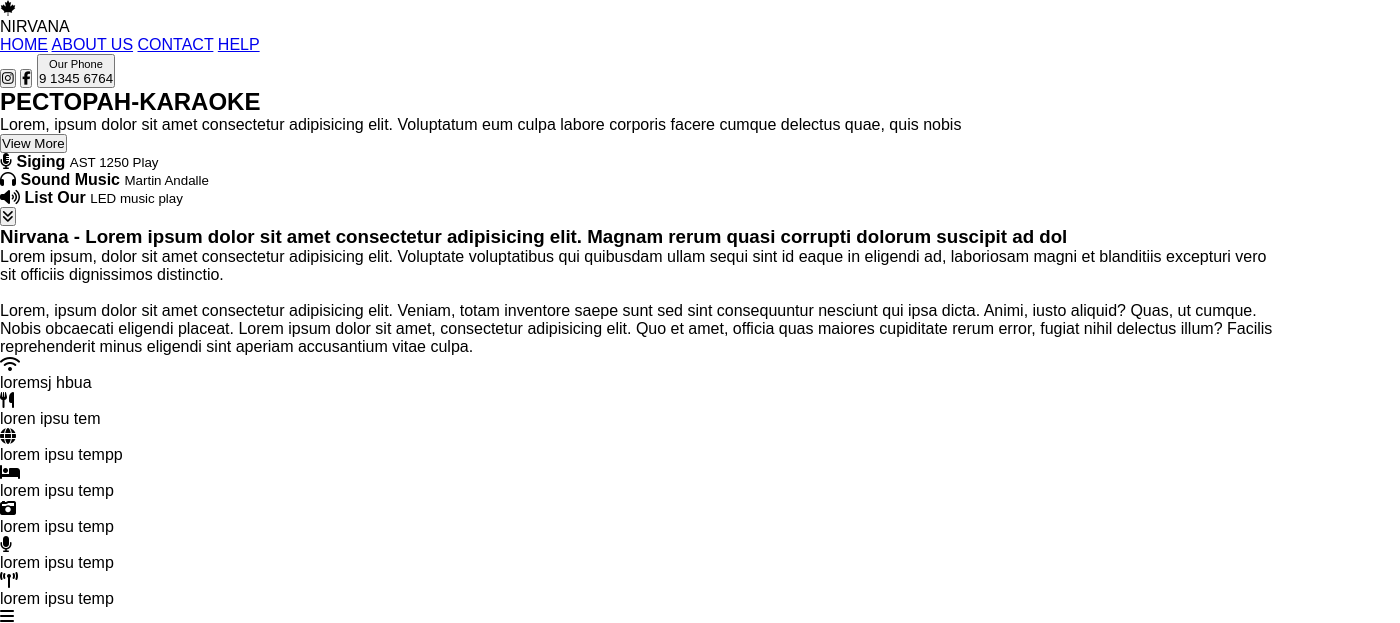
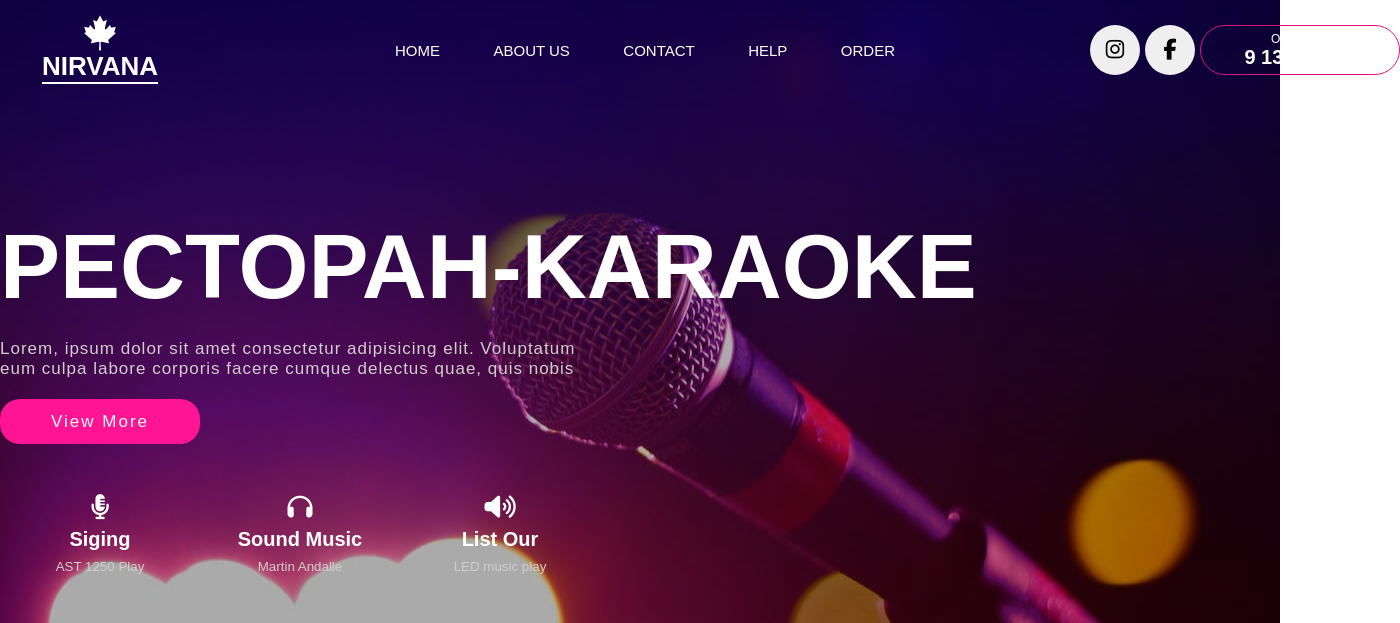
Before and after one commit to cristDSTK/Proyecto-21-Karaoke-Page, a plain HTML site: page index.html in a window 1280 px wide. Shown: the top 623 px of the page, 1400 px wide, since content can reach past the window. Drawn offline with Linux system fonts and the light colour scheme.

Commit message:
estilos del header de la pagina web de karaoke

```diff
--- a/index.html
+++ b/index.html
@@ -19,13 +19,14 @@
                 <a href="#" class="header__nav--links__a">ABOUT US</a>
                 <a href="#" class="header__nav--links__a">CONTACT</a>
                 <a href="#" class="header__nav--links__a">HELP</a>
+                <a href="#" class="header__nav--links__a">ORDER</a>
             </nav>
 
             <div class="header__nav--phone">
-                <button class="header__nav--phone__btn">
+                <button class="header__nav--phone__rrss">
                     <i class="fa-brands fa-instagram"></i>
                 </button>
-                <button class="header__nav--phone__btn">
+                <button class="header__nav--phone__rrss">
                     <i class="fa-brands fa-facebook-f"></i>
                 </button>
                 <button class="header__nav--phone__btn">
--- a/style.css
+++ b/style.css
@@ -5,3 +5,162 @@
 body {
     font-family: sans-serif;
 }
+.header {
+    width: 100%;
+    height: 700px;
+    background: linear-gradient(
+        rgba(0,0,0,0.3),
+        rgba(0,0,0,0.3)
+    ), url("./images/fondo.jpg");
+    background-position: center;
+    background-size: cover;
+    color: white;
+}
+.header__nav {
+    width: 1400px;
+    height: 100px;
+    margin: 0 auto;
+    display: flex;
+    flex-direction: row;
+    align-items: center;
+    justify-content: space-between;
+}
+.header__nav--logo {
+    width: 200px;
+    height: 100%;
+    display: flex;
+    flex-direction: column;
+    justify-content: center;
+    align-items: center;
+    cursor: pointer;
+}
+.header__nav--logo i {
+    font-size: 35px;
+}
+.header__nav--logo p {
+    font-size: 26px;
+    font-weight: bold;
+    border-bottom: 2px solid white;
+}
+.header__nav--links {
+    width: 500px;
+    display: flex;
+    flex-direction: row;
+    justify-content: space-between;
+}
+.header__nav--links__a {
+    font-size: 15px;
+    color: white;
+    text-decoration: none;
+    cursor: pointer;
+    transition: .4s;
+    &:hover {
+        color: rgb(222, 18, 127);
+    }
+}
+.header__nav--phone {
+    width: 310px;
+    height: 50px;
+    display: flex;
+    flex-direction: row;
+    justify-content: space-between;
+}
+.header__nav--phone__rrss {
+    width: 50px;
+    border-radius: 50%;
+    border: none;
+    font-size: 21px;
+    cursor: pointer;
+    transition: .4s;
+    &:hover {
+        background-color: rgb(222, 18, 127);
+        color: white;
+    }
+}
+.header__nav--phone__btn {
+    width: 200px;
+    border: 1px solid rgb(222, 18, 127);
+    background-color: rgb(209, 206, 206, 0.0);
+    color: white;
+    border-radius: 50px;
+    cursor: pointer;
+    transition: .4s;
+    &:hover {
+        background-color: rgb(164, 164, 164, 0.3);
+    }
+}
+.header__nav--phone__btn small {
+    font-size: 12px;
+    padding-bottom: 5px;
+}
+.header__nav--phone__btn p {
+    font-size: 20px;
+    font-weight: bold;
+}
+
+
+
+
+.header__title {
+    width: 1400px;
+    height: 600px;
+    margin: 0 auto;
+    display: flex;
+    flex-direction: column;
+    justify-content: center;
+    row-gap: 20px;
+    align-items: start;
+}
+.header__title h1 {
+    font-size: 90px;
+}
+.header__title p {
+    font-size: 17px;
+    letter-spacing: 1px;
+    width: 600px;
+    color: rgb(211, 206, 206);
+}
+.header__title button {
+    width: 200px;
+    height: 45px;
+    color: white;
+    border: none;
+    border-radius: 20px;
+    font-size: 17px;
+    letter-spacing: 2px;
+    background-color: deeppink;
+    cursor: pointer;
+    transition: .4s;
+    &:hover {
+        background-color: rgb(222, 18, 127);
+    }
+}
+.header__title--box {
+    margin-top: 20px;
+    width: 600px;
+    height: 100px;
+    display: grid;
+    grid-template-columns: 1fr 1fr 1fr;
+    align-items: center;
+}
+.header__title--box__contain {
+    cursor: pointer;
+    display: flex;
+    flex-direction: column;
+    align-items: center;
+    row-gap: 8px;
+    transition: .4s;
+    &:hover {
+        color: rgb(222, 18, 127);
+        scale: 1.04;
+    }
+}
+.header__title--box__contain i {
+    font-size: 25px;
+}
+.header__title--box__contain b {
+    font-size: 20px;
+}
+.header__title--box__contain small {
+    color: rgb(209, 206, 206);
+}
```
Also changed, not shown: images/fondo.jpg (added).
